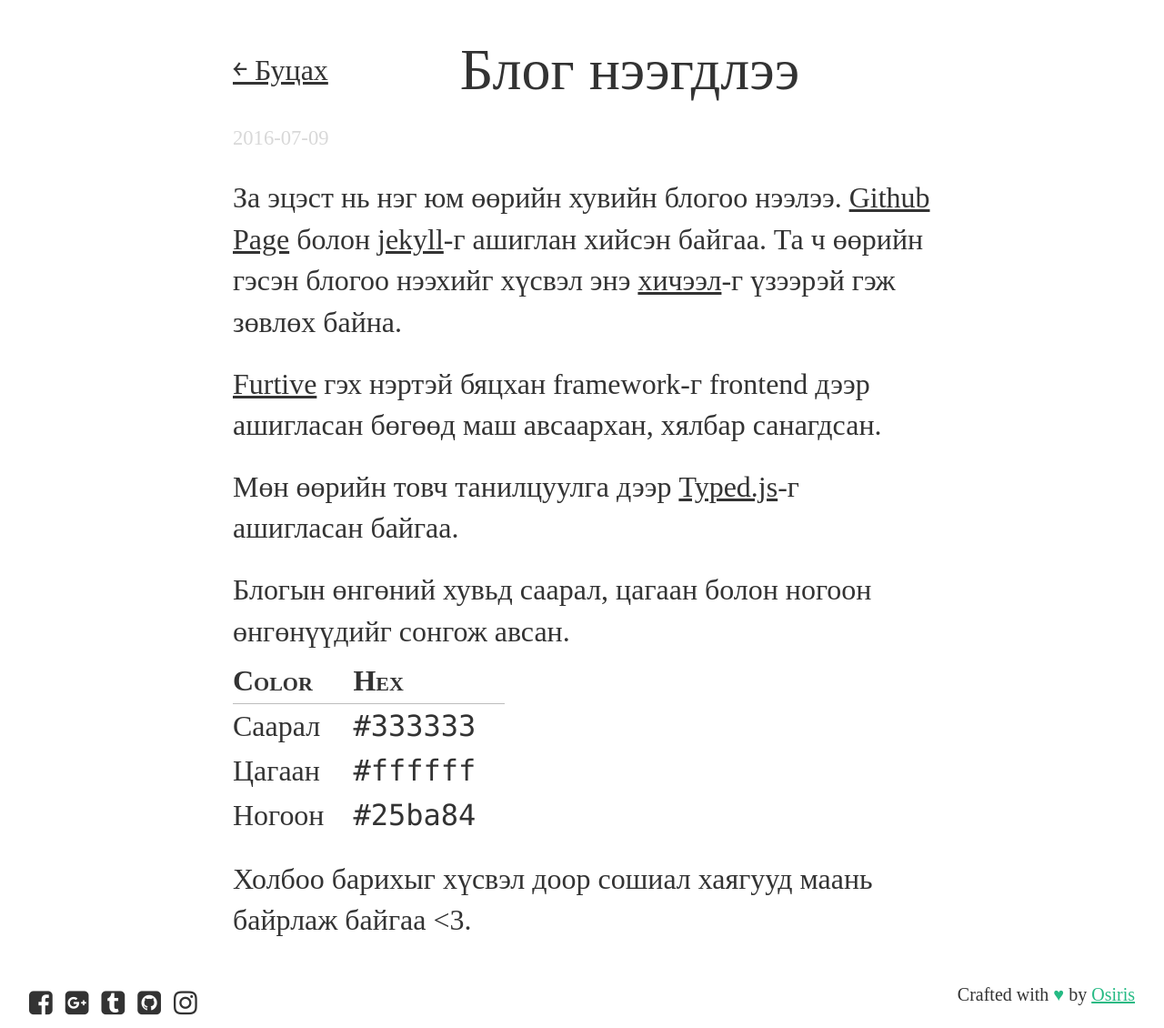
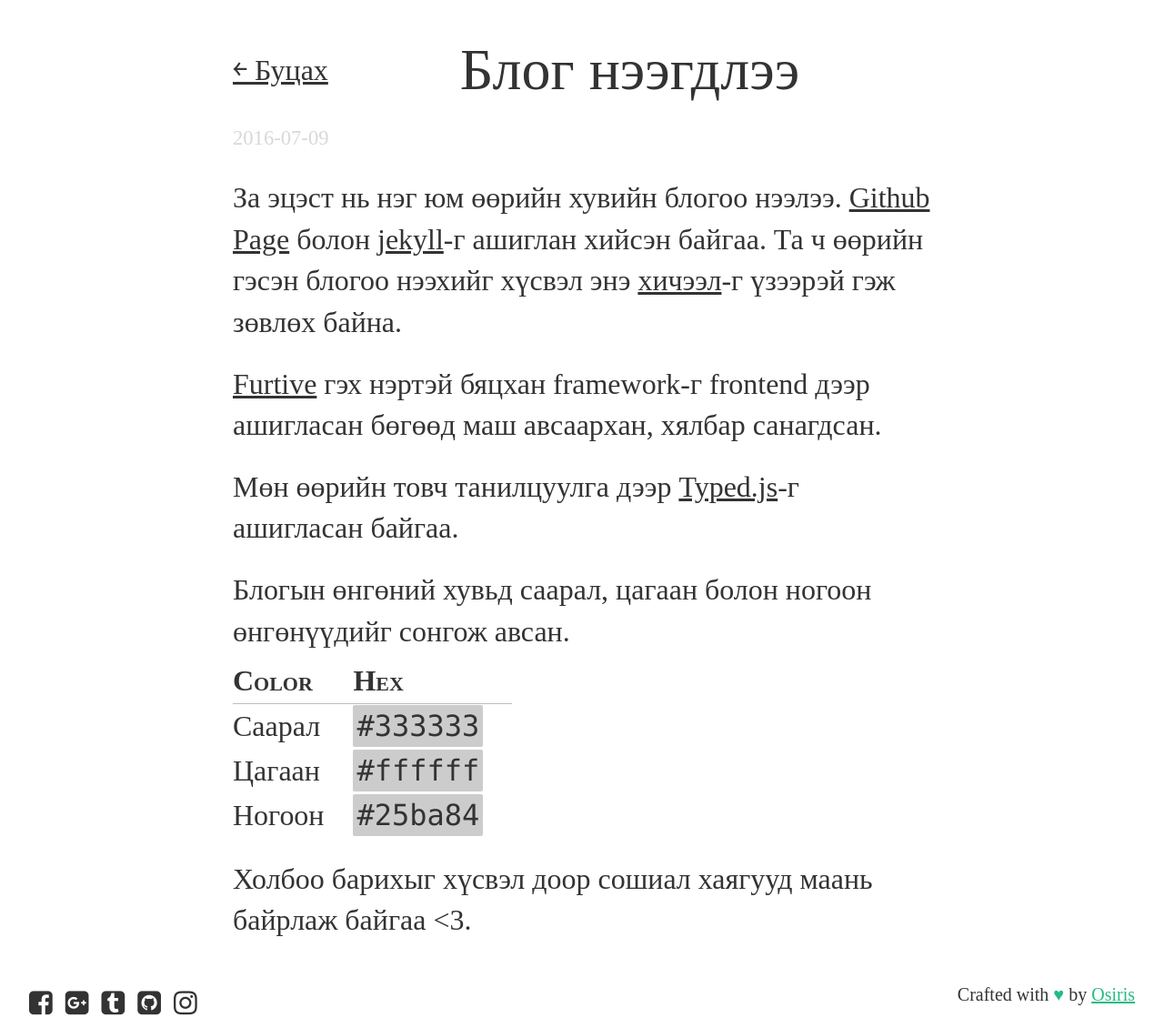
Before and after one commit to Ds3c-ctf-team/enkhee-Osiris.github.io-old, a Jekyll site: the page built from _posts/2016-07-09-blog-launched.md, in a window 1280 px wide. Shown: the whole page at 91% size. Built offline with Jekyll 4.4.1, drawn with Linux system fonts in a browser that asks for light colours; nearby versions of some CDN libraries; some web fonts are replaced.

Commit message:
Update Layout

```diff
--- a/css/main.css
+++ b/css/main.css
@@ -37,7 +37,12 @@
 table th {
     font-size: 1.999rem;
 }
-
+code.highlighter-rouge {
+    background-color: #ccc;
+    padding: 0.25rem;
+    border-radius: 0.12rem;
+    box-sizing: border-box;
+}
 .post .content p {
     margin: 1.414rem 0 0.5rem;
     font-weight: inherit;
```
